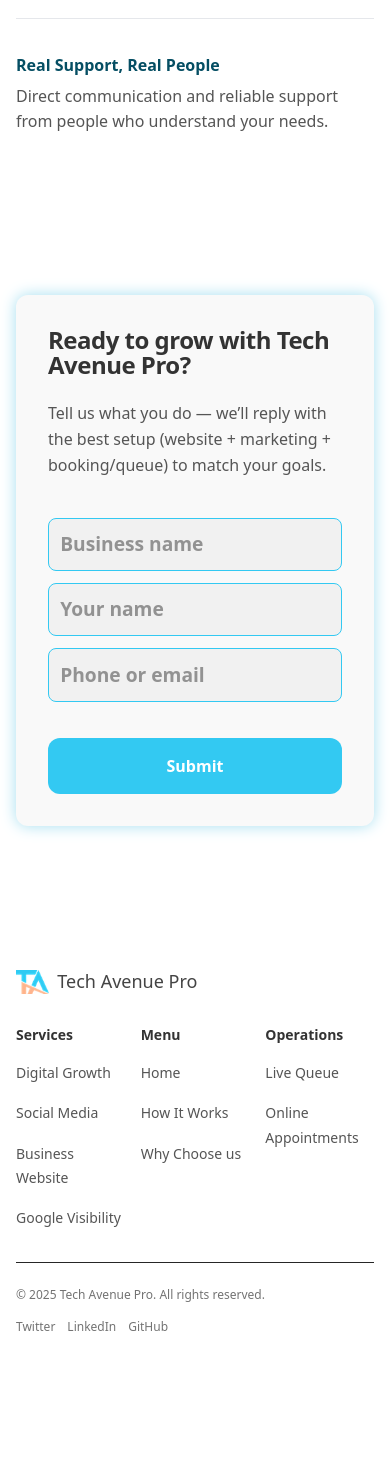
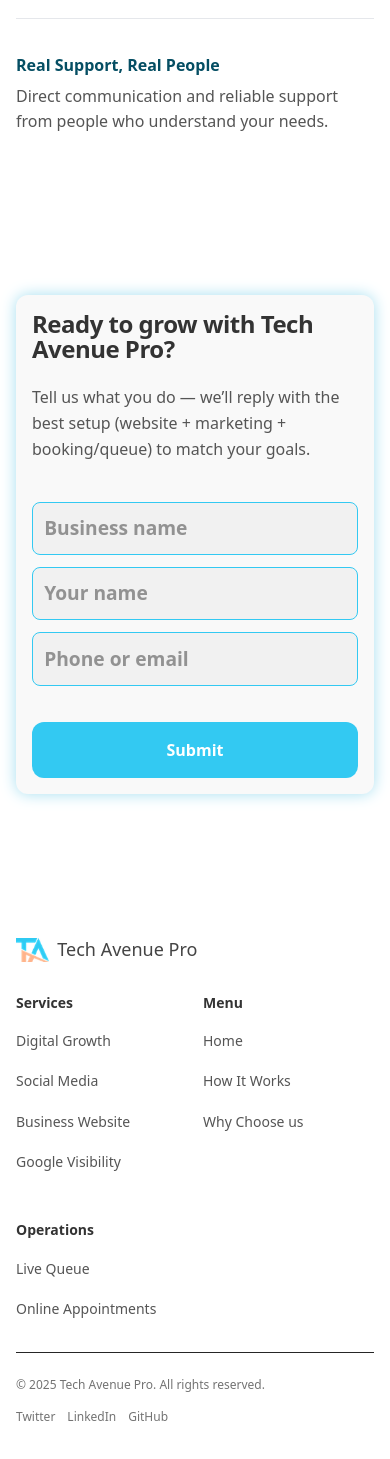
Before and after one commit to tech-avenue-pro/monorepo, a Next.js app in the folder apps/web/: page / in a window 390 px wide. Shown: the part 5832-7291 px from the top of the page. Before the commit the page ends 7263 px from the top, so only its background shows below. Built offline with nearby package versions, Linux system fonts and the light colour scheme.

Commit message:
Spacing tweaks

```diff
--- a/apps/web/app/HomeView/FinalCTAWithForm.tsx
+++ b/apps/web/app/HomeView/FinalCTAWithForm.tsx
@@ -10,7 +10,7 @@ import React from "react";
 export function FinalCTAWithForm() {
     return (
         <div id="contact" className="mx-auto">
-            <div className="rounded-xl ds-border-glow ds-bg-default-variation1 p-8 md:p-12">
+            <div className="rounded-xl ds-border-glow ds-bg-default-variation1 p-4 md:p-12">
                 <div className="grid gap-10 md:grid-cols-2 md:items-top">
                     <div>
                         <DSText
--- a/apps/web/app/HomeView/Footer.tsx
+++ b/apps/web/app/HomeView/Footer.tsx
@@ -34,7 +34,7 @@ export default function Footer({
                         </DSText>
                     </div>
 
-                    <div className="grid grid-cols-3  gap-4 ">
+                    <div className="grid grid-cols-2 md:grid-cols-3 gap-4 gap-y-12">
                         <div className="flex flex-col gap-4">
                             <DSText
                                 variant={DSTextVariant.headline3}
```
